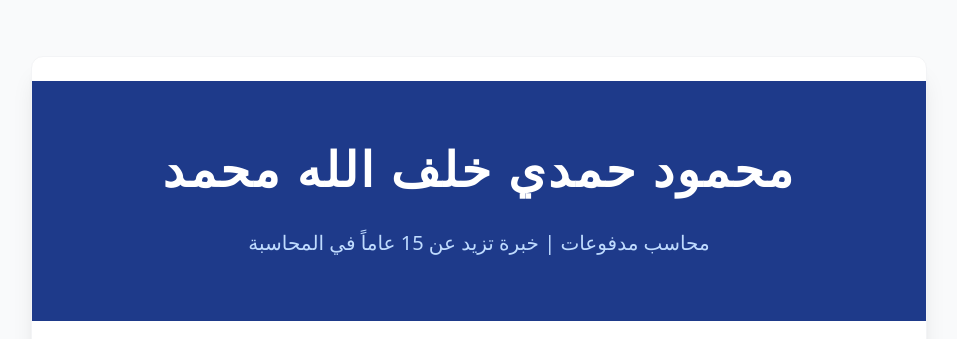
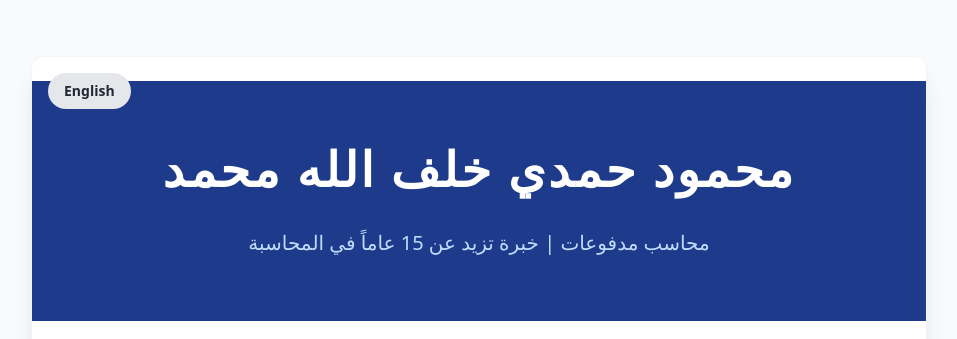
Before and after one commit to ElCeasaR7/portfolio, a plain HTML site: page index.html in a window 1280 px wide. Shown: the top 339 px of the page, without its empty margins (161-1118 px from the left). Drawn offline with nearby package versions, Linux system fonts and the light colour scheme; a small style sheet from the web is missing.

Commit message:
Refactor HTML structure and improve styling

```diff
--- a/index.html
+++ b/index.html
@@ -10,14 +10,17 @@
         @import url('https://fonts.googleapis.com/css2?family=Cairo:wght@400;700;800&display=swap');
         body { font-family: 'Cairo', sans-serif; }
         .content-list li { margin-bottom: 0.5rem; }
-        /* تصميم حديث للروابط */
         .social-icon { transition: transform 0.3s, color 0.3s; }
-        .social-icon:hover { transform: translateY(-3px); color: #0077b5; /* لون لينكدان عند التحويم */ }
+        .social-icon:hover { transform: translateY(-3px); color: #0077b5; }
     </style>
 </head>
 <body class="bg-gray-50 text-gray-900 min-h-screen p-4 sm:p-8">
 
-    <div class="max-w-4xl mx-auto bg-white shadow-xl border border-gray-100 rounded-xl overflow-hidden">
+    <div class="max-w-4xl mx-auto bg-white shadow-xl border border-gray-100 rounded-xl overflow-hidden relative">
+
+        <a href="en.html" class="absolute top-4 left-4 bg-gray-200 hover:bg-gray-300 text-gray-800 font-bold py-2 px-4 rounded-full transition duration-300 text-sm z-10">
+            English
+        </a>
 
                 <div class="bg-blue-900 text-white p-8 sm:p-10 text-center relative">
             <h1 class="text-4xl sm:text-5xl font-extrabold mb-1 tracking-wider">محمود حمدي خلف الله محمد</h1>
@@ -57,7 +60,7 @@
                 <h2 class="text-2xl sm:text-3xl font-extrabold text-blue-800 mb-4 border-b-4 border-blue-400 pb-2">💼 الخبرات العملية</h2>
                 <div class="space-y-8">
 
-                                        <div class="p-4 bg-gray-50 rounded-lg shadow-sm hover:shadow-md transition duration-300">
+                    <div class="p-4 bg-gray-50 rounded-lg shadow-sm hover:shadow-md transition duration-300">
                         <h3 class="text-xl sm:text-2xl font-bold text-gray-900">محاسب مدفوعات (Payable Accountant)</h3>
                         <p class="text-blue-600 font-semibold mb-1 text-sm sm:text-base">فندق ماجيك بيتش | الغردقة، مصر | أغسطس 2023 - حتى الآن</p>
                         <ul class="list-disc list-inside mt-2 text-gray-700 content-list text-sm sm:text-base">
@@ -67,7 +70,7 @@
                         </ul>
                     </div>
 
-                                        <div class="p-4 bg-gray-50 rounded-lg shadow-sm hover:shadow-md transition duration-300">
+                    <div class="p-4 bg-gray-50 rounded-lg shadow-sm hover:shadow-md transition duration-300">
                         <h3 class="text-xl sm:text-2xl font-bold text-gray-900">محاسب مدفوعات (Payable Accountant)</h3>
                         <p class="text-blue-600 font-semibold mb-1 text-sm sm:text-base">العدوي لصناعة الألمنيوم | الغردقة، مصر | أغسطس 2021 - يوليو 2023</p>
                         <ul class="list-disc list-inside mt-2 text-gray-700 content-list text-sm sm:text-base">
@@ -76,7 +79,7 @@
                         </ul>
                     </div>
 
-                                        <div class="p-4 bg-gray-50 rounded-lg shadow-sm hover:shadow-md transition duration-300">
+                    <div class="p-4 bg-gray-50 rounded-lg shadow-sm hover:shadow-md transition duration-300">
                         <h3 class="text-xl sm:text-2xl font-bold text-gray-900">محاسب مدفوعات (Payable Accountant) </h3>
                         <p class="text-blue-600 font-semibold mb-1 text-sm sm:text-base">فنادق رويال إمباير | الغردقة، مصر | سبتمبر 2020 - يوليو 2021</p>
                         <ul class="list-disc list-inside mt-2 text-gray-700 content-list text-sm sm:text-base">
@@ -84,7 +87,7 @@
                         </ul>
                     </div>
 
-                                        <div class="p-4 bg-gray-50 rounded-lg shadow-sm hover:shadow-md transition duration-300">
+                    <div class="p-4 bg-gray-50 rounded-lg shadow-sm hover:shadow-md transition duration-300">
                         <h3 class="text-xl sm:text-2xl font-bold text-gray-900">محاسب مدفوعات (Payable Accountant)</h3>
                         <p class="text-blue-600 font-semibold mb-1 text-sm sm:text-base">حورس سبا | الغردقة، مصر | ديسمبر 2018 - أغسطس 2020</p>
                         <ul class="list-disc list-inside mt-2 text-gray-700 content-list text-sm sm:text-base">
@@ -92,7 +95,7 @@
                         </ul>
                     </div>
 
-                                        <div class="p-4 bg-gray-50 rounded-lg shadow-sm hover:shadow-md transition duration-300">
+                    <div class="p-4 bg-gray-50 rounded-lg shadow-sm hover:shadow-md transition duration-300">
                         <h3 class="text-xl sm:text-2xl font-bold text-gray-900">محاسب (Accountant)</h3>
                         <p class="text-blue-600 font-semibold mb-1 text-sm sm:text-base">شركة ستار جيت للخدمات البترولية | الغردقة، مصر | ديسمبر 2009 - ديسمبر 2018</p>
                         <ul class="list-disc list-inside mt-2 text-gray-700 content-list text-sm sm:text-base">
```
